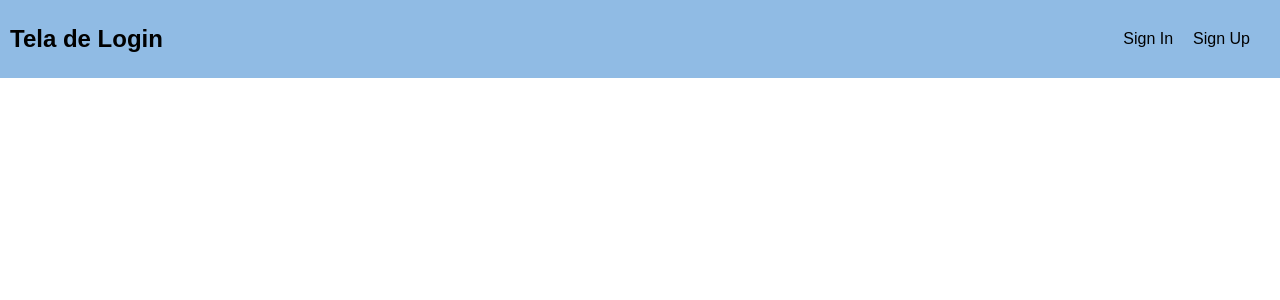
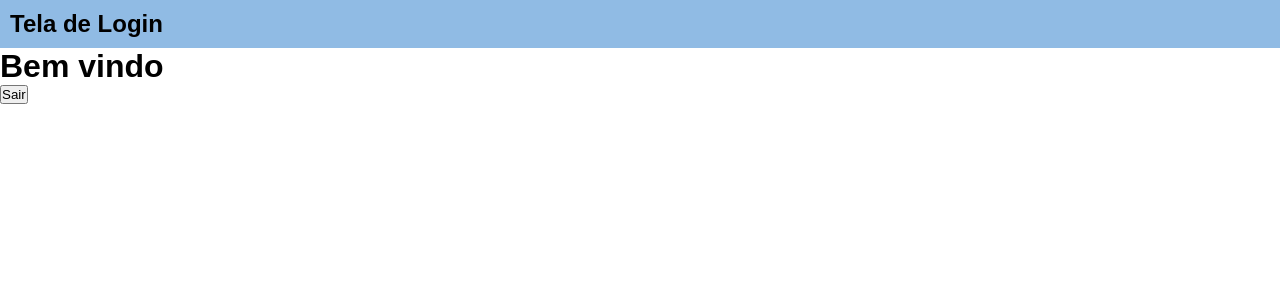
Before and after one commit to Caio-Vieira/login, a React (Create React App) app in the folder login-ui/: page /home in a window 1280 px wide. Before the commit this address led to /. Shown: the top 300 px of the page. Built offline with nearby package versions, Linux system fonts and the light colour scheme.

Commit message:
mudou a estrutura do projeto

```diff
--- a/login-ui/src/Components/App.js
+++ b/login-ui/src/Components/App.js
@@ -19,10 +19,10 @@ function App() {
       <BrowserRouter>
         <Routes>
           <Route path='/' element={<Main />} >
-            <Route path='signIn' element={<Login />} />
-            <Route path='signUp' element={<Register />} />
+            <Route path='home' element={<Home />} />
           </Route>
-          <Route path='/home' element={ <Home />} />
+          <Route path='/signIn' element={<Login />} />
+          <Route path='/signUp' element={<Register />} />
         </Routes>
       </BrowserRouter>
     </Provider >
--- a/login-ui/src/Components/Home.js
+++ b/login-ui/src/Components/Home.js
@@ -1,15 +1,17 @@
 import React from "react";
-import { useSelector } from "react-redux";
-import {Navigate, Outlet} from 'react-router-dom'
+import { useDispatch, useSelector } from "react-redux";
+import { authUserAction } from "../Action/authUserAction"
 
 function Home(props) {
 
-    const {auth, data} = useSelector(state => state.auth)
+    const {data} = useSelector(state => state.auth)
+    const dispatch = useDispatch()
 
     return (
-        auth ?
-        <h1>Bem vindo {data.user}</h1>
-        : <Navigate to="/"/>
+        <>
+            <h1>Bem vindo {data.hasUser}</h1>
+            <button onClick={()=> dispatch( {type:'CLEAN'} )}>Sair</button>
+        </>
     );
 }
 
--- a/login-ui/src/Components/Main.js
+++ b/login-ui/src/Components/Main.js
@@ -1,40 +1,41 @@
 import React, { useEffect } from "react";
 import { Outlet, Link, useNavigate } from "react-router-dom";
 import { useSelector, useDispatch } from "react-redux";
-import {authUserAction} from "../Action/authUserAction"
+import { authUserAction } from "../Action/authUserAction"
 
 function Main() {
-    const {auth} = useSelector(state => state.auth)
+
+    const { auth, data } = useSelector(state => state.auth)
+    const dispatch = useDispatch()
     const navigate = useNavigate()
-    const dispatch = useDispatch()
     const hasUser = JSON.parse(localStorage.getItem("auth"))
 
-    useEffect(()=>{
+    useEffect(() => {
         if (hasUser) {
             dispatch(authUserAction(hasUser))
         }
     }, [])
 
-    useEffect(()=>{
-        if(auth){
+    useEffect(() => {
+        if (auth) {
             navigate('/home')
         }
     }, [auth])
-
-
 
     return (
         <div>
             <nav>
                 <h1>Tela de Login</h1>
-                <ul>
-                    <li><Link to="/signIn">Sign In</Link></li>
-                    <li><Link to="/signUp">Sign Up</Link></li>
-                </ul>
             </nav>
-            <Outlet />
+            {
+                auth ? <Outlet />
+                    :
+                    <ul>
+                        <li><Link to="/signIn">Sign In</Link></li>
+                        <li><Link to="/signUp">Sign Up</Link></li>
+                    </ul>
+            }
         </div>
-
     );
 }
 
--- a/login-ui/src/Reducer/authReducer.js
+++ b/login-ui/src/Reducer/authReducer.js
@@ -1,6 +1,6 @@
 const INITIAL_STATE = {
     data: {},
-    auth: false,
+    auth: true,
     loading: false,
     error: false,
 }
@@ -9,6 +9,8 @@ function authReducer(state = INITIAL_STATE, action) {
     switch (action.type) {
         case 'IS_AUTH':
             return {...state, auth:true, data:action.payload}
+        case 'CLEAN':
+            return {...state, auth:false}
         case 'LOADING_AUTHORIZATION':
             return {...state, loading:true}
         case 'NOT_AUTH':
```
